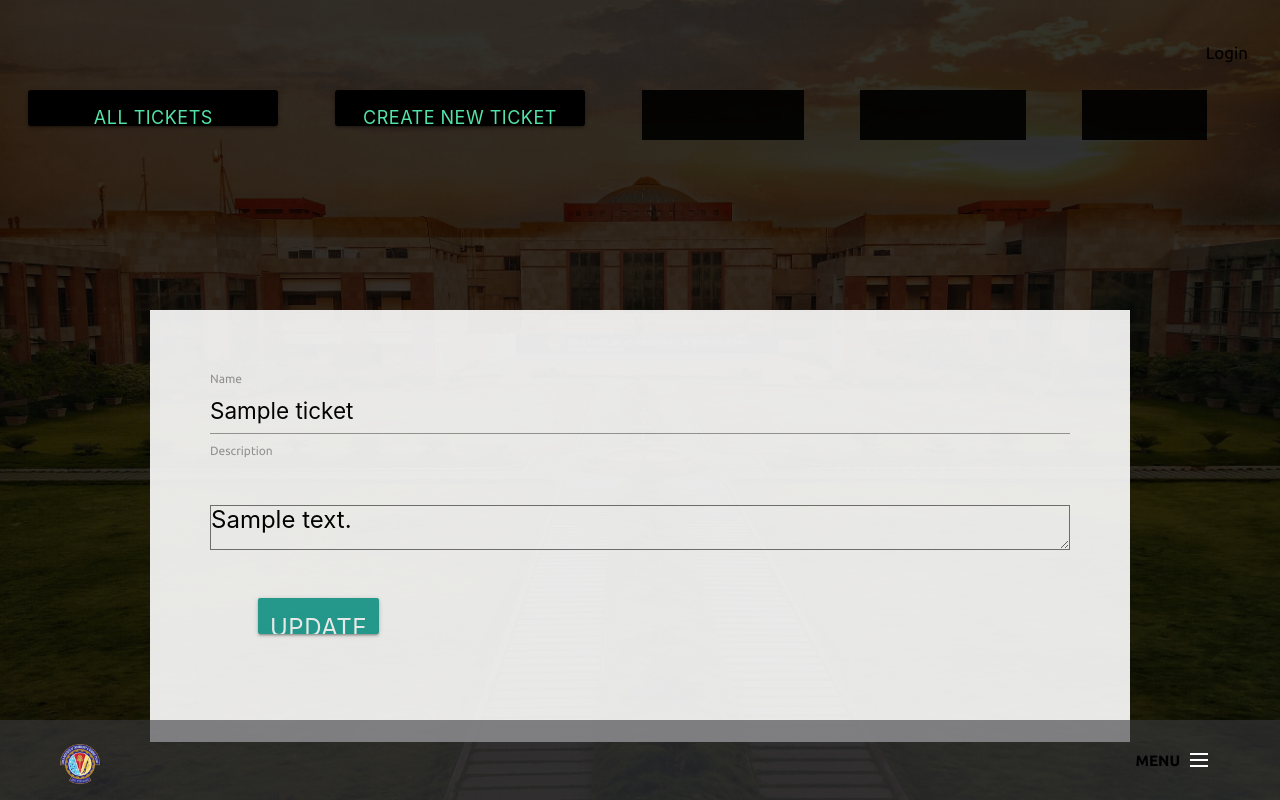
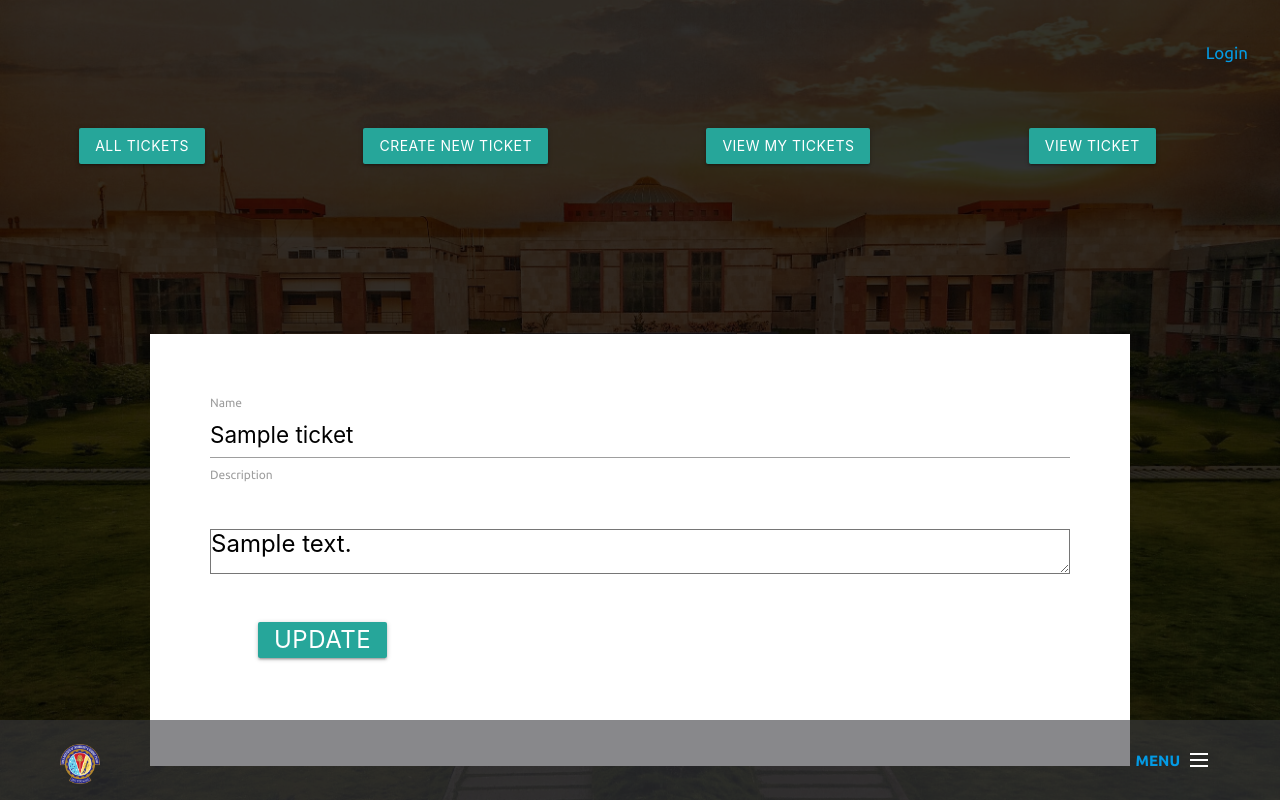
Before and after one commit to bits-su/SU-Portal, a Django app: page /tickets/update/1/ in a window 1280 px wide. Run offline with Django 3.2, Linux system fonts and the light colour scheme; tables that the repository leaves empty hold one stand-in row (values such as "Sample post"); some libraries are stand-ins or nearby versions.

Commit message:
Add front end, paths to simple ticket

```diff
--- a/app/static/app/stylesheets/home.css
+++ b/app/static/app/stylesheets/home.css
@@ -440,43 +440,6 @@ Main components
     color: #ffffff;
     z-index: 2;
 }
-
-#ticket-button {
-    outline: 0;
-    background-color: white;
-    border: 0;
-    padding: 10px 15px;
-    color: #53e3a6;
-    border-radius: 3px;
-    width: 250px;
-    cursor: pointer;
-    font-size: 18px;
-}
-
-#view-all-button{
-    outline: 0;
-    border: 0;
-    background-color: black;
-    padding: 10px 15px;
-    color: #53e3a6;
-    border-radius: 3px;
-    width: 250px;
-    cursor: pointer;
-    font-size: 18px;
-}
-
-#create-ticket-button{
-    outline: 0;
-    border: 0;
-    background-color: black;
-    padding: 10px 15px;
-    color: #53e3a6;
-    border-radius: 3px;
-    width: 250px;
-    cursor: pointer;
-    font-size: 18px;
-}
-
 .complaints-block {
     border-radius:20px;
     width: 1700px;
--- a/app/static/app/stylesheets/simpleview.css
+++ b/app/static/app/stylesheets/simpleview.css
@@ -58,11 +58,6 @@
     padding-right:3em;
     margin-top:1em;
 }
-.ticket-view > div{
-    padding:0.5em;
-    background-color: black;
-    opacity:0.9;
-}
 .contents-view{
     padding:1em;
     background-color: white;
@@ -90,14 +85,12 @@
     border-bottom: 1px solid gray;
 }
 #create-ticket-div-update{
-    padding-top:5em;
-
+    padding-top:7.5em;
 }
 .form-update{
     padding:5em;
     font-size:2em;
     color:black;
-    opacity:0.9;
 }
 .form-group-update{
     padding:2em;
@@ -105,5 +98,4 @@
 }
 .form-group-update > input {
     margin:2em;
-    padding:0.5em;
 }
--- a/simpleticket/templates/update.html
+++ b/simpleticket/templates/update.html
@@ -1,5 +1,4 @@
 {% extends "base.html" %}
-
 {% block head %}
     <style type="text/css">
         #create-ticket-div {
@@ -32,16 +31,21 @@
         <div class="col-md-6 ticket-view">
             <button id="view-all-button" class="btn ticket-button">All Tickets</button>
             <button id="create-ticket-button" class="btn btn-success ticket-button">Create New Ticket</button>
-            <div style="font-size:20px;"><a href="/tickets/">View All Tickets</a></div>
-            <div style="font-size:20px;"><a href="/tickets/?user={{ user.id }}">View My Tickets</a></div>
-            <div style="font-size:20px;"><a href="/tickets/view/{{ ticket.id }}/">View Ticket</a></div>
+            <button id="view-my-tickets" class="btn">View My Tickets</button>
+            <button id="view-ticket" class="btn">View Ticket</button>
         </div>
         <script type="text/javascript">
             $("#view-all-button").click(function() {
                 window.location.href = "/tickets/";
             });
-            $("#project-view-button").click(function() {
-                window.location.href = "/tickets/project/";
+            $("#create-ticket-button").click(function() {
+                window.location.href = "/tickets/new/";
+            });
+            $("#view-my-tickets").click(function() {
+                window.location.href = "/tickets/?user={{ user.id }}";
+            });
+            $("#view-ticket").click(function() {
+                window.location.href = "/tickets/view/{{ ticket.id }}/";
             });
         </script>
     </div>
--- a/simpleticket/templates/view_all.html
+++ b/simpleticket/templates/view_all.html
@@ -35,8 +35,8 @@
     <br><br>
     <div id="create-ticket-div">
         <!-- <button id="project-view-button" class="btn ticket-button">Project View</button> -->
-        <button id="view-all-button" class="btn ticket-button" {% if filter == 'All' %}disabled="disabled"{% endif %}>View all complaints</button>
-        <button id="create-ticket-button" class="btn btn-success ticket-button"><a href="/tickets/new/">Add a complaint</a></button>
+        <div id="view-all-button" class="btn ticket-button" {% if filter == 'All' %}disabled="disabled"{% endif %}>View all complaints</div>
+        <div id="create-ticket-button" class="btn btn-success ticket-button"><a style="color:white;" href="/tickets/new/">Add a complaint</a></div>
         <script type="text/javascript">
             $("#view-all-button").click(function() {
                 window.location.href = "/tickets/";
--- a/templates/base.html
+++ b/templates/base.html
@@ -4,6 +4,7 @@
         <link type="text/css" rel="stylesheet" href="{% static 'materialize/bin/materialize.css' %}"  media="screen,projection"/>
         <link rel="stylesheet" href="{% static "app/stylesheets/home.css" %}">
         <link rel="stylesheet" href="{% static "app/stylesheets/simpleview.css" %}">
+        <link type="text/css" rel="stylesheet" href="{% static 'materialize/bin/materialize.css' %}"  media="screen,projection"/>
         <script src="https://cdnjs.cloudflare.com/ajax/libs/modernizr/2.8.3/modernizr.min.js" type="text/javascript"></script>
         <link href='https://fonts.googleapis.com/css?family=Ubuntu:400,700' rel='stylesheet' type='text/css'>
         <script src="https://cdnjs.cloudflare.com/ajax/libs/jquery/2.1.3/jquery.min.js" charset="utf-8"></script>
```
Also changed, not shown: simpleticket/templates/create.html (+7 -7 lines), simpleticket/templates/view.html (+14 -4 lines).
